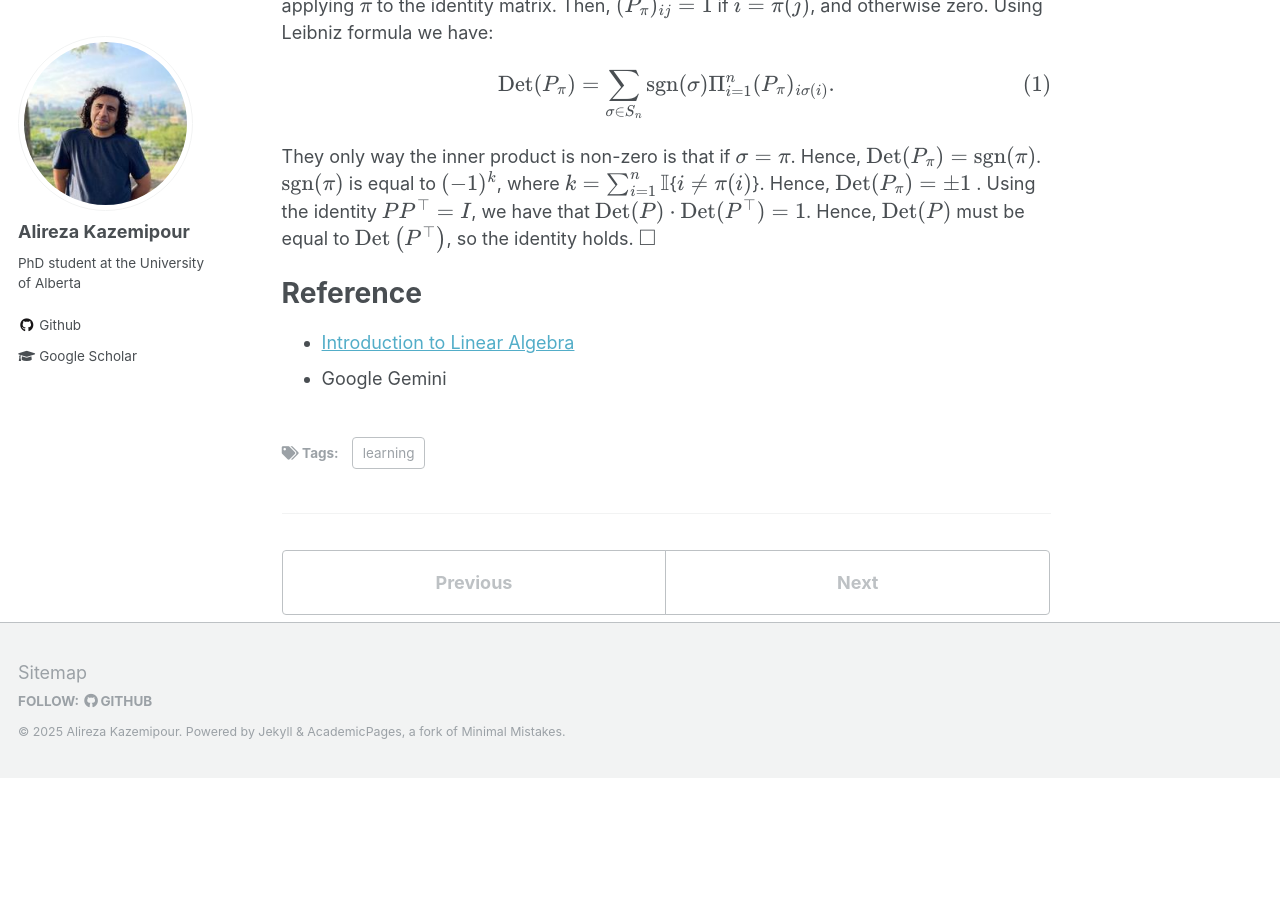
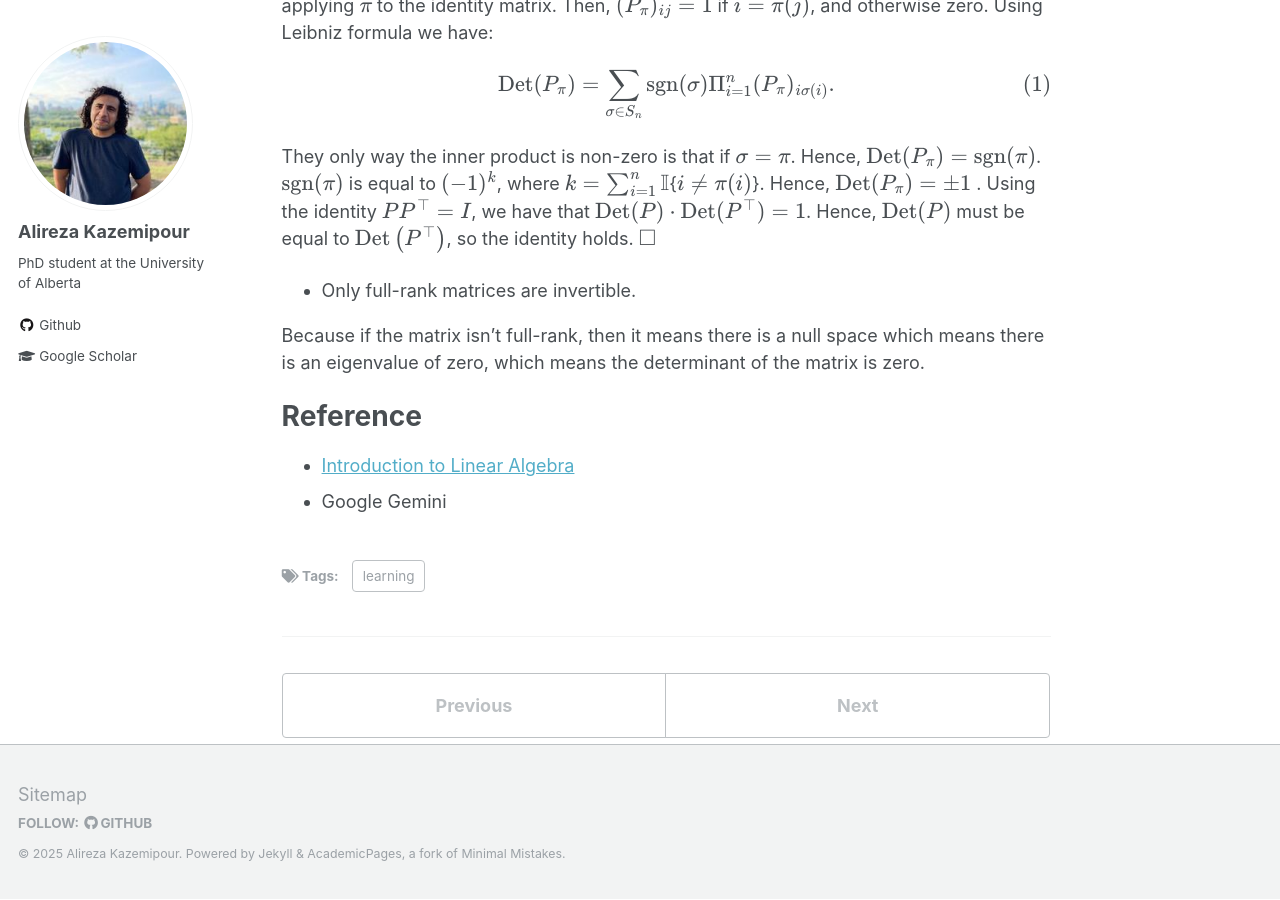
Before and after one commit to alirezakazemipour/alirezakazemipour.github.io, a Jekyll site: the page built from _posts/2025-09-13-lnr-algbr.md, in a window 1280 px wide and 900 px high, scrolled down 978 px. Built offline with Jekyll 4.4.1, drawn with Linux system fonts in a browser that asks for light colours; formulas are drawn with MathJax 3; before the commit the page ends 1755 px from its top, so only the background shows below that; some of the changed text lies outside the part shown.

```diff
--- a/_posts/2025-09-13-lnr-algbr.md
+++ b/_posts/2025-09-13-lnr-algbr.md
@@ -32,7 +32,16 @@
 
 $$\mathrm{Det}(P_\pi) = \sum_{\sigma \in S_n}\mathrm{sgn}(\sigma) \Pi_{i = 1}^n (P_\pi)_{i\sigma(i)}.$$
 
-They only way the inner product is non-zero is that if $\sigma = \pi$. Hence, $\mathrm{Det}(P_\pi) = \mathrm{sgn}(\pi)$.  $\mathrm{sgn}(\pi)$ is equal to $(-1)^k$, where $k = \sum_{i = 1}^n \mathbb{I}${$i \neq \pi(i)$}. Hence, $\mathrm{Det}(P_\pi) = \pm 1$ . Using the identity $PP^\top = I$, we have that $\mathrm{Det}(P)\cdot\mathrm{Det}(P^\top) = 1$. Hence, $\mathrm{Det}(P)$ must be equal to $\mathrm{Det}\left(P^\top\right)$, so the identity holds. $\square$
+They only way the inner product is non-zero is that if $\sigma = \pi$.
+Hence, $\mathrm{Det}(P_\pi) = \mathrm{sgn}(\pi)$.  $\mathrm{sgn}(\pi)$ is equal to $(-1)^k$,
+where $k = \sum_{i = 1}^n \mathbb{I}${$i \neq \pi(i)$}. Hence, $\mathrm{Det}(P_\pi) = \pm 1$ .
+Using the identity $PP^\top = I$, we have that $\mathrm{Det}(P)\cdot\mathrm{Det}(P^\top) = 1$.
+Hence, $\mathrm{Det}(P)$ must be equal to $\mathrm{Det}\left(P^\top\right)$, so the identity holds. $\square$
+
+- Only full-rank matrices are invertible.
+
+Because if the matrix isn't full-rank, then it means there is a null space which means there is an eigenvalue of zero,
+which means the determinant of the matrix is zero.
 
 # Reference
 - [Introduction to Linear Algebra](https://math.mit.edu/~gs/linearalgebra/ila6/indexila6.html)
```
Also changed, not shown: 1 other file.
